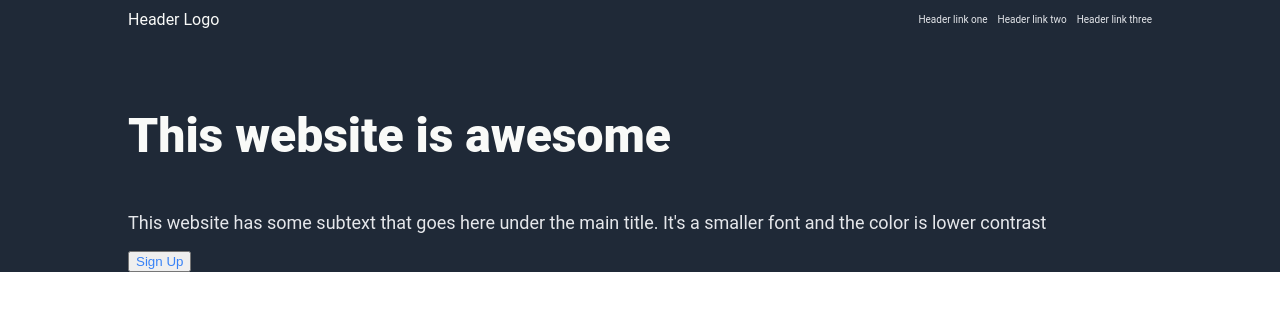
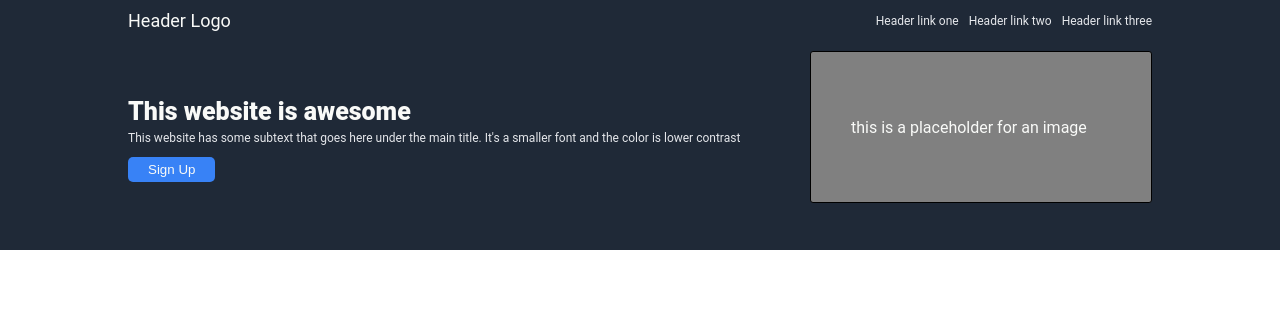
Before and after one commit to AlexS1302/odin-landing-page, a plain HTML site: page index.html in a window 1280 px wide. Drawn offline with Linux system fonts and the light colour scheme.

Commit message:
Finish first section

```diff
--- a/index.html
+++ b/index.html
@@ -18,11 +18,13 @@
                 </div>
             </div>
             <div class="bottom">
-                <p id="hero-main-text">This website is awesome</p>
-                <p id="hero-subtext">This website has some subtext that goes here under the main title. It's a smaller font and the color is lower contrast</p>
-                <button class="button">Sign Up</button>
+                <div class="bottom-text">
+                    <p id="hero-main-text">This website is awesome</p>
+                    <p id="hero-subtext">This website has some subtext that goes here under the main title. It's a smaller font and the color is lower contrast</p>
+                    <button class="button">Sign Up</button>
+                </div>
+            <div class="imagePlaceholder">this is a placeholder for an image</div>
             </div>
-
         </div>
 
 
--- a/styles.css
+++ b/styles.css
@@ -5,7 +5,7 @@ body {
     background-color: #1F2937;
     display: flex;
     font-family: "Roboto", sans-serif;
-    height: auto;
+    height: 250px;
     margin: 0;
     flex-direction: column;
 
@@ -21,7 +21,7 @@ body {
 }
 
 .header {
-    font-size: 16px;
+    font-size: 18px;
     color: #F9FAF8;
     white-space: nowrap;
 }
@@ -33,13 +33,15 @@ body {
 }
 
 .h-link{
-    font-size: 10px;
+    font-size: 12px;
     color:#E5E7EB;
     margin-left: 10px; /* Adjust the value as needed */
 }
 
 .bottom {
-    margin-top: 20px;
+    display: flex;
+    align-items: center;
+    margin-top: 10px;
     text-align: left;
     width: 80%;
     margin-left: auto;
@@ -47,16 +49,38 @@ body {
 }
 
 #hero-main-text {
-    font-size: 48px;
+    font-size: 25px;
     color: #F9FAF8;
     font-weight: 900;
 }
 
 #hero-subtext {
-    font-size: 18px;
+    font-size: 12px;
     color: #E5E7EB;
+    margin-top: -20px;
 }
 
 .button {
-    color: #3882F6;
+    padding:5px 20px;
+    border-radius: 5px;
+    background-color: #3882F6;
+    color: #F9FAF8;
+    border: none;
 }
+
+.bottom-text {
+    flex: 1;
+}
+
+.imagePlaceholder {
+    margin-left: 10px;
+    border-radius: 3px;
+    display: flex;
+    align-items: center;
+    color: #F9FAF8;
+    width: 300px;
+    height: 150px;
+    border: 1px solid black;
+    background-color: grey;
+    padding-left: 40px;
+}
```
